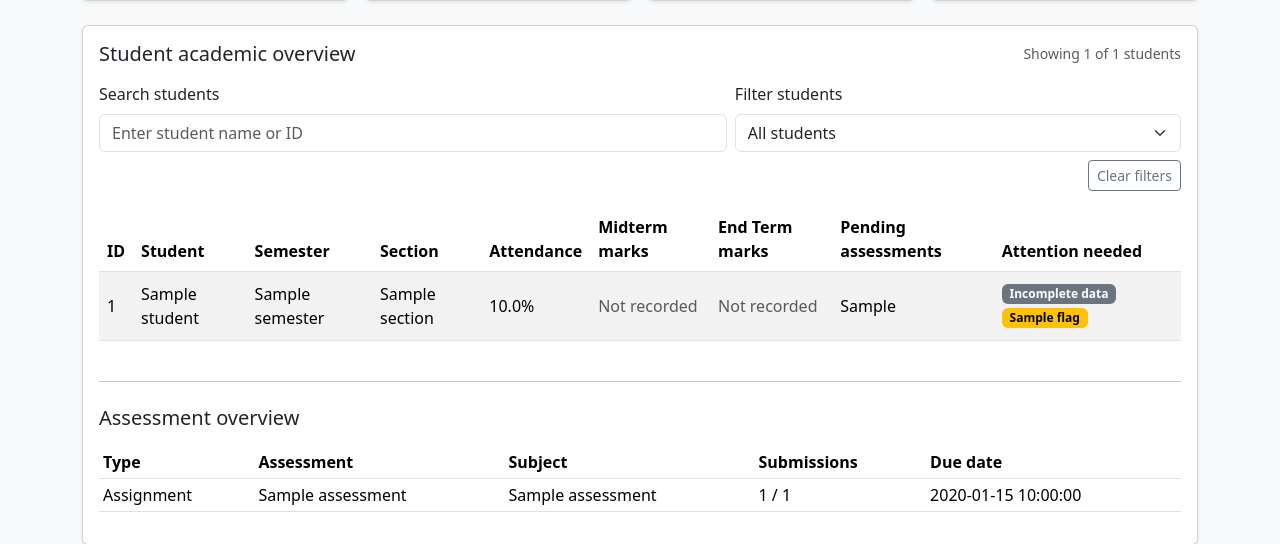
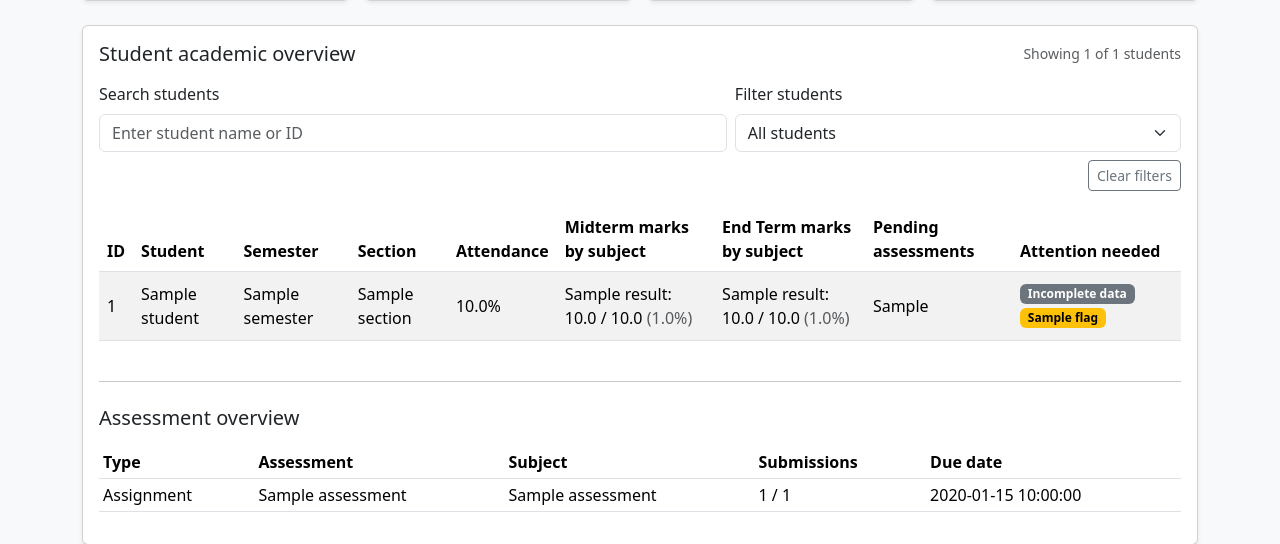
Before and after one commit to pharswanmohit07-cell/smart-academic-companion, a Flask app: template templates/risk.html in a window 1280 px wide. Shown: the part 283-827 px from the top of the page. Run offline with Flask 3, Linux system fonts and the light colour scheme; the template is opened without the code that fills it: most values are stand-ins (such as "Sample title", 1, 10 or a date in 2020); parts of the project's set-up code (start-up, migrations or seed data) failed here and were passed over.

Commit message:
fix: show exam marks separately by subject

```diff
--- a/templates/risk.html
+++ b/templates/risk.html
@@ -22,21 +22,21 @@
     <div class="col-12 d-flex justify-content-end"><button type="button" class="btn btn-outline-secondary btn-sm" id="clear-filters">Clear filters</button></div>
   </div>
   <div class="table-responsive"><table class="table table-striped table-hover align-middle" id="student-table">
-    <thead><tr><th>ID</th><th>Student</th><th>Semester</th><th>Section</th><th>Attendance</th><th>Midterm marks</th><th>End Term marks</th><th>Pending assessments</th><th>Attention needed</th></tr></thead>
+    <thead><tr><th>ID</th><th>Student</th><th>Semester</th><th>Section</th><th>Attendance</th><th>Midterm marks by subject</th><th>End Term marks by subject</th><th>Pending assessments</th><th>Attention needed</th></tr></thead>
     <tbody id="student-table-body">
     {% for student in summary.students %}
       <tr class="student-row"
         data-search="{{ (student.name ~ ' ' ~ student.student_id)|lower }}"
         data-attendance="{{ '1' if student.attendance_pct is not none and student.attendance_pct < 75 else '0' }}"
-        data-midterm="{{ '1' if student.midterm_max and student.midterm_obtained / student.midterm_max < 0.5 else '0' }}"
-        data-endterm="{{ '1' if student.endterm_max and student.endterm_obtained / student.endterm_max < 0.5 else '0' }}"
+        data-midterm="{{ '1' if student.midterm_low else '0' }}"
+        data-endterm="{{ '1' if student.endterm_low else '0' }}"
         data-pending="{{ '1' if student.pending_assessments > 0 else '0' }}"
         data-incomplete="{{ '0' if student.data_complete else '1' }}"
         data-issue-count="{{ student.rule_flags|length }}">
         <td>{{ student.student_id }}</td><td>{{ student.name }}</td><td>{{ student.semester or "—" }}</td><td>{{ student.section or "—" }}</td>
         <td>{% if student.attendance_pct is not none %}{{ "%.1f"|format(student.attendance_pct) }}%{% else %}<span class="text-muted">Not recorded</span>{% endif %}</td>
-        <td>{% if student.midterm_max %}{{ "%.1f"|format(student.midterm_obtained) }} / {{ "%.1f"|format(student.midterm_max) }}{% else %}<span class="text-muted">Not recorded</span>{% endif %}</td>
-        <td>{% if student.endterm_max %}{{ "%.1f"|format(student.endterm_obtained) }} / {{ "%.1f"|format(student.endterm_max) }}{% else %}<span class="text-muted">Not recorded</span>{% endif %}</td>
+        <td>{% for result in student.midterm_results %}<div>{{ result.subject_name }}: {{ "%.1f"|format(result.marks_obtained) }} / {{ "%.1f"|format(result.max_marks) }} <span class="text-muted">({{ "%.1f"|format(result.percentage) }}%)</span></div>{% else %}<span class="text-muted">Not recorded</span>{% endfor %}</td>
+        <td>{% for result in student.endterm_results %}<div>{{ result.subject_name }}: {{ "%.1f"|format(result.marks_obtained) }} / {{ "%.1f"|format(result.max_marks) }} <span class="text-muted">({{ "%.1f"|format(result.percentage) }}%)</span></div>{% else %}<span class="text-muted">Not recorded</span>{% endfor %}</td>
         <td>{% if student.pending_assessments %}{{ student.pending_assessments }}{% else %}0{% endif %}</td>
         <td>{% if not student.data_complete %}<span class="badge text-bg-secondary">Incomplete data</span>{% endif %}
           {% if student.rule_flags %}{% for flag in student.rule_flags %}<span class="badge text-bg-warning mb-1">{{ flag }}</span> {% endfor %}{% elif student.data_complete %}<span class="badge text-bg-success">No rule-based flag</span>{% endif %}
```
